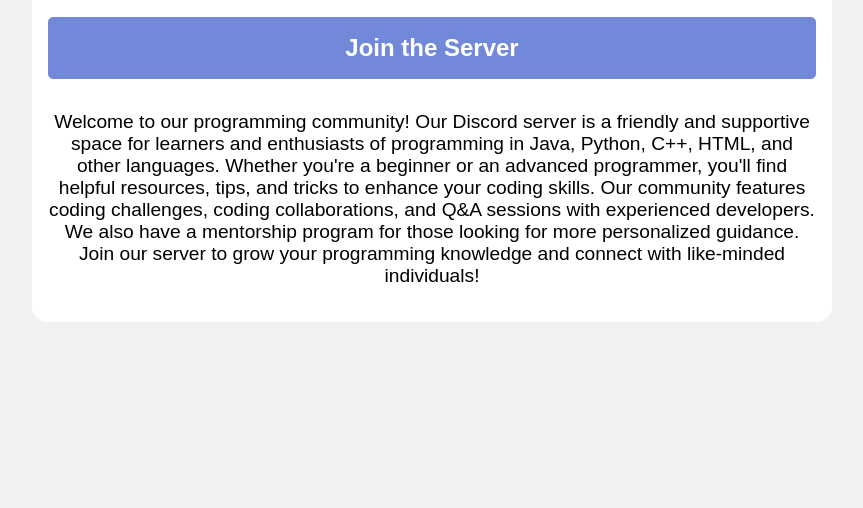
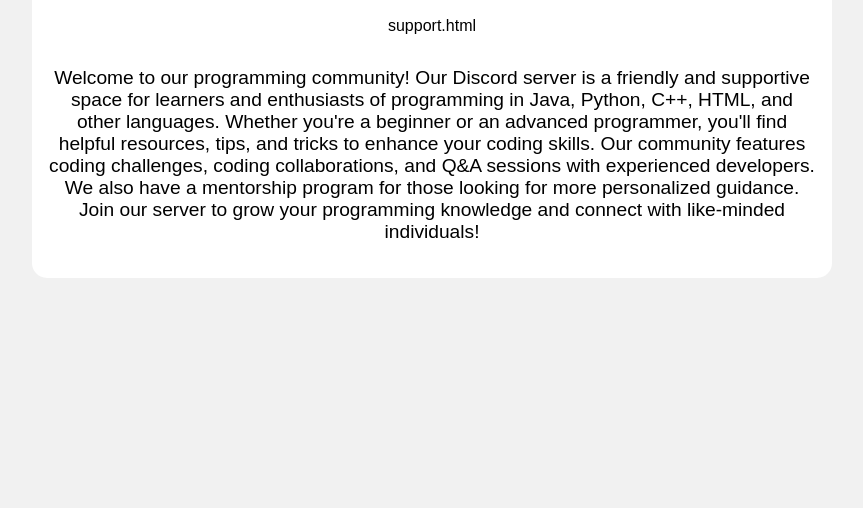
Before and after one commit to Monarchdatashop/datashop.github.io, a plain HTML site: page index.html in a window 1280 px wide. Shown: the part 292-800 px from the top of the page, without its empty margins (208-1071 px from the left). Drawn offline with Linux system fonts and the light colour scheme.

Commit message:
Update index.html

```diff
--- a/index.html
+++ b/index.html
@@ -69,7 +69,7 @@
           <img src="https://cdn.discordapp.com/attachments/1075811301990875142/1076557507595616346/download_1676621156823.jpg" alt="Server Profile Image" />
         </div>
         <h1>AIZO PARADISE</h1>
-        <a href="https://discord.gg/SSt5UkFqR3" class="server-link">Join the Server</a>
+        <a>support.html</a>
         <p class="description">
             Welcome to our programming community! Our Discord server is a friendly and supportive space for learners and enthusiasts of programming in Java, Python, C++, HTML, and other languages. Whether you're a beginner or an advanced programmer, you'll find helpful resources, tips, and tricks to enhance your coding skills. Our community features coding challenges, coding collaborations, and Q&A sessions with experienced developers. We also have a mentorship program for those looking for more personalized guidance. Join our server to grow your programming knowledge and connect with like-minded individuals!
         </p>
```
